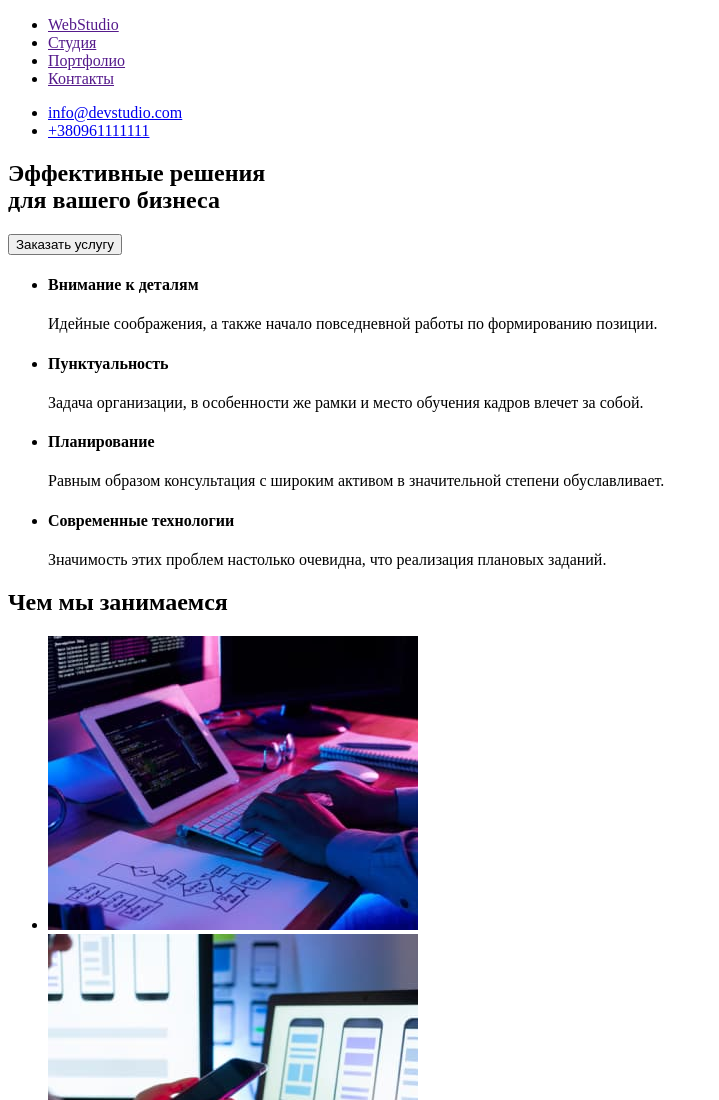
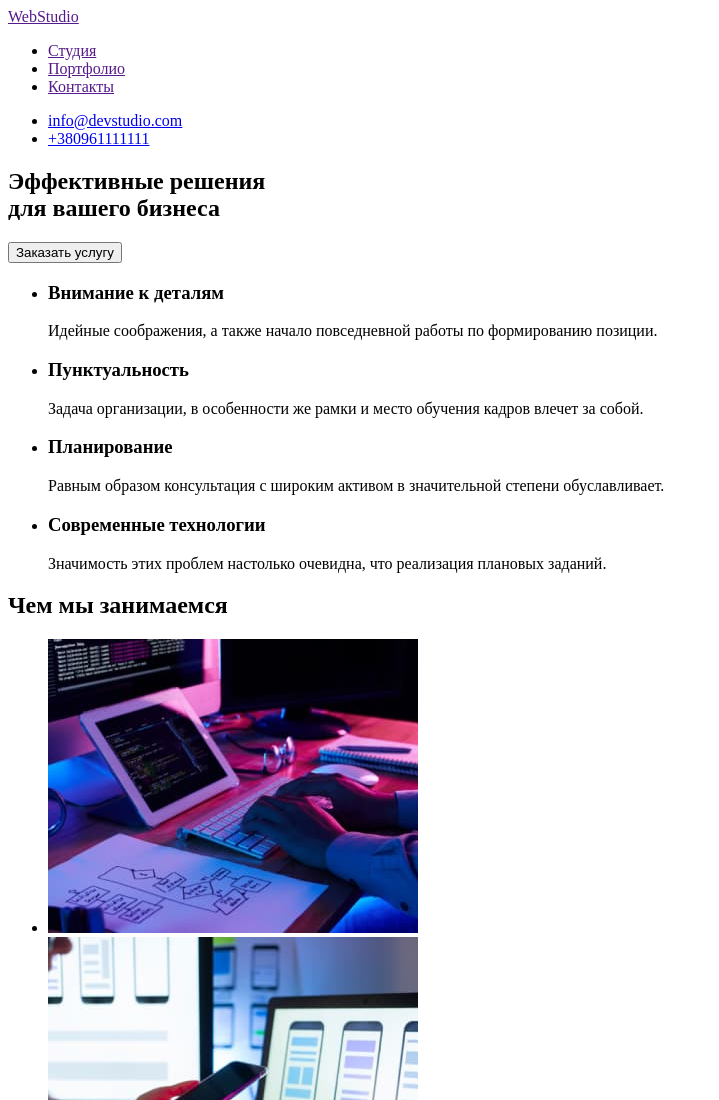
Before and after one commit to Volodymyr-Stepaniuk/goit-markup-hw01, a plain HTML site: page index.html in a window 1280 px wide. Shown: the top 1100 px of the page, without its empty margins (0-719 px from the left). Drawn offline with Linux system fonts and the light colour scheme.

Commit message:
ver 1.03

```diff
--- a/index.html
+++ b/index.html
@@ -10,8 +10,8 @@
         <header>
             <!-- Верхняя часть (навигаци)-->
             <nav>
+                <a href="">WebStudio</a>
                 <ul>
-                    <li><a href="">WebStudio</a></li>
                     <li><a href="">Студия</a></li>
                     <li><a href="">Портфолио</a></li>
                     <li><a href="">Контакты</a></li>
@@ -37,28 +37,28 @@
             <section>
                 <ul>
                     <li>
-                        <h4>Внимание к деталям</h4>
+                        <h3>Внимание к деталям</h3>
                         <p>
                             Идейные соображения, а также начало повседневной
                             работы по формированию позиции.
                         </p>
                     </li>
                     <li>
-                        <h4>Пунктуальность</h4>
+                        <h3>Пунктуальность</h3>
                         <p>
                             Задача организации, в особенности же рамки и место
                             обучения кадров влечет за собой.
                         </p>
                     </li>
                     <li>
-                        <h4>Планирование</h4>
+                        <h3>Планирование</h3>
                         <p>
                             Равным образом консультация с широким активом в
                             значительной степени обуславливает.
                         </p>
                     </li>
                     <li>
-                        <h4>Современные технологии</h4>
+                        <h3>Современные технологии</h3>
                         <p>
                             Значимость этих проблем настолько очевидна, что
                             реализация плановых заданий.
@@ -142,6 +142,7 @@
                     </li>
                 </ul>
             </section>
+        </main>
         <!-- Футер-->
         <footer>
             <a href="">WebStudio</a>
@@ -153,9 +154,7 @@
                         >
                     </li>
                     <li>
-                            <a href="mailto:info@example.com"
-                                >info@example.com
-                            </a>
+                        <a href="mailto:info@example.com">info@example.com </a>
                     </li>
                     <li>
                         <a href="tel:+380991111111">+380991111111 </a>
@@ -163,6 +162,5 @@
                 </ul>
             </address>
         </footer>
-        </main>
     </body>
 </html>
```
Lines whose indentation alone changed are shown as unchanged.
